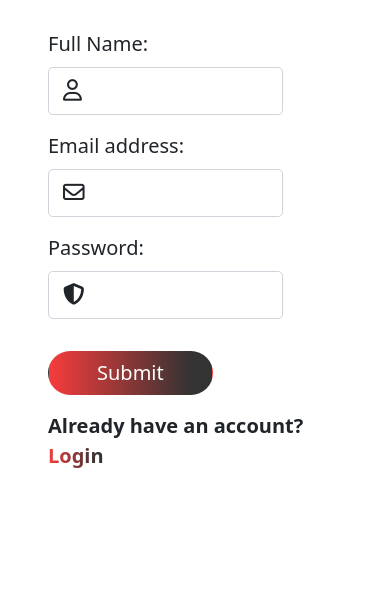
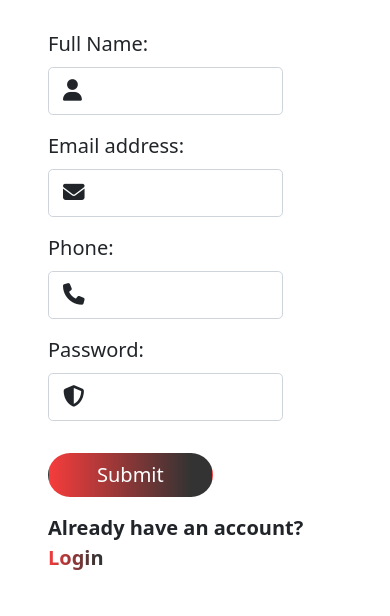
Before and after one commit to shubhamv387/RealTimeGroupChatApp, a website: page public/signup/singup.html in a window 390 px wide. Shown: the part 228-844 px from the top of the page. Drawn offline with nearby package versions, Linux system fonts and the light colour scheme; files whose address does not match are found by name.

Commit message:
added phone number in signup form

```diff
--- a/public/signup/singup.html
+++ b/public/signup/singup.html
@@ -51,7 +51,7 @@
                     id="fullName"
                   />
                   <i
-                    class="fa-regular fa-user position-absolute top-50 fs-4"
+                    class="fa fa-user position-absolute top-50 fs-4"
                     style="transform: translateY(-50%); left: 15px"
                   ></i>
                 </div>
@@ -68,7 +68,22 @@
                     id="email"
                   />
                   <i
-                    class="fa-regular fa-envelope position-absolute top-50 fs-4"
+                    class="fa fa-envelope position-absolute top-50 fs-4"
+                    style="transform: translateY(-50%); left: 15px"
+                  ></i>
+                </div>
+              </div>
+
+              <div class="mb-3">
+                <label for="phone" class="form-label fs-5">Phone:</label>
+                <div class="position-relative">
+                  <input
+                    type="text"
+                    class="form-control ps-5 form-control-lg"
+                    id="phone"
+                  />
+                  <i
+                    class="fa fa-phone position-absolute top-50 fs-4"
                     style="transform: translateY(-50%); left: 15px"
                   ></i>
                 </div>
```
